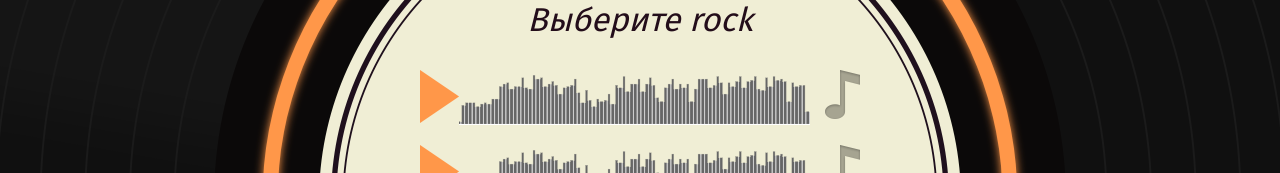
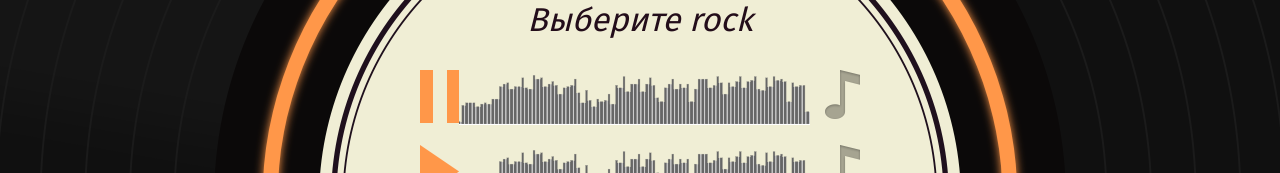
Before and after one commit to timurbl78/guess-melody, a React (Create React App) app: page /game in a window 1280 px wide. Shown: the part 299-472 px from the top of the page. Built offline with nearby package versions, Linux system fonts and the light colour scheme.

Commit message:
add audio-player component

```diff
--- a/src/components/artist-question-screen/artist-question-screen.jsx
+++ b/src/components/artist-question-screen/artist-question-screen.jsx
@@ -2,6 +2,7 @@ import React from 'react';
 import PropTypes from 'prop-types';
 import Logo from '../logo/logo';
 import artistQuestionProp from './artist-question.prop';
+import AudioPlayer from '../audio-player/audio-player';
 
 function ArtistQuestionScreen(props) {
   const {onAnswer, question} = props;
@@ -29,10 +30,10 @@ function ArtistQuestionScreen(props) {
         <h2 className="game__title">Кто исполняет эту песню?</h2>
         <div className="game__track">
           <div className="track">
-            <button className="track__button track__button--play" type="button" />
-            <div className="track__status">
-              <audio src={song.src} />
-            </div>
+            <AudioPlayer
+              autoPlay
+              src={song.src}
+            />
           </div>
         </div>
 
--- /dev/null
+++ b/src/components/audio-player/audio-player.jsx
@@ -0,0 +1,45 @@
+import React, {Fragment, useState, useEffect, useRef} from 'react';
+import PropTypes from 'prop-types';
+
+function AudioPlayer({autoPlay, src}) {
+  const [isLoading, setIsLoading] = useState(true);
+  const [isPlaying, setIsPlaying] = useState(autoPlay);
+
+  const audioRef = useRef();
+
+  useEffect(() => {
+    audioRef.current.onloadeddata = () => setIsLoading(false);
+    audioRef.current.onplay = () => setIsPlaying(true);
+    audioRef.current.onpause = () => setIsPlaying(false);
+
+    return () => {
+      if (audioRef.current) {
+        audioRef.current.onloadeddata = null;
+        audioRef.current.onplay = null;
+        audioRef.current.onpause = null;
+        audioRef.current = null;
+      }
+    };
+  }, [src]);
+
+  return (
+    <Fragment>
+      <button
+        className={`track__button track__button--${isPlaying ? 'pause' : 'play'}`}
+        type="button"
+        disabled={isLoading}
+        onClick={() => setIsPlaying(!isPlaying)}
+      />
+      <div className="track__status">
+        <audio src={src} ref={audioRef} />
+      </div>
+    </Fragment>
+  );
+}
+
+AudioPlayer.propTypes = {
+  autoPlay: PropTypes.bool.isRequired,
+  src: PropTypes.string.isRequired,
+};
+
+export default AudioPlayer;
--- a/src/components/genre-question-screen/genre-question-screen.jsx
+++ b/src/components/genre-question-screen/genre-question-screen.jsx
@@ -2,6 +2,7 @@ import React, { useState } from 'react';
 import PropTypes from 'prop-types';
 import Logo from '../logo/logo';
 import genreQuestionProp from './genre-question.prop';
+import AudioPlayer from '../audio-player/audio-player';
 
 function GenreQuestionScreen(props) {
   const [userAnswers, setUserAnswers] = useState([false, false, false, false]);
@@ -39,10 +40,10 @@ function GenreQuestionScreen(props) {
             const keyValue = `${id}-${answer.src}`;
             return (
               <div key={keyValue} className="track">
-                <button className="track__button track__button--play" type="button"></button>
-                <div className="track__status">
-                  <audio src={answer.src} />
-                </div>
+                <AudioPlayer
+                  autoPlay={id === 0}
+                  src={answer.src}
+                />
                 <div className="game__answer">
                   <input className="game__input visually-hidden" type="checkbox" name="answer"
                     value={`answer-${id}`}
```
